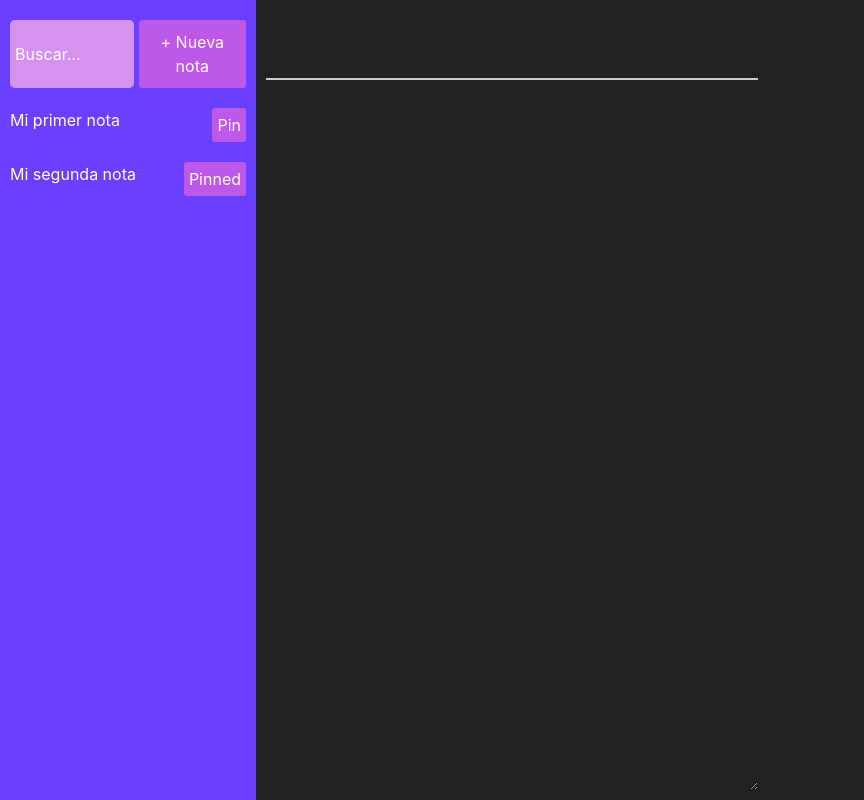
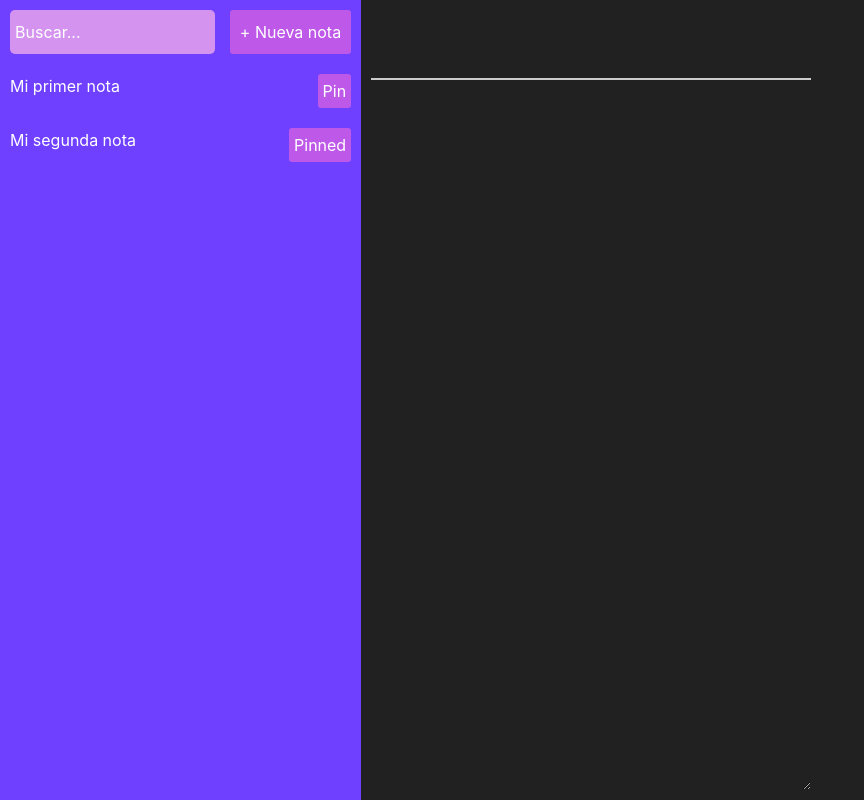
Before and after one commit to alejaam/notes, a React (Create React App) app: page / in a window 1280 px wide. Shown: the whole page, without its empty margins (0-864 px from the left). Built offline with nearby package versions, Linux system fonts and the light colour scheme.

Commit message:
Componente Panel

```diff
--- a/src/App.js
+++ b/src/App.js
@@ -2,6 +2,7 @@ import { useState } from 'react';
 import logo from './logo.svg';
 import './App.css';
 import Mensaje from './components/mensaje';
+import Panel from './components/componentes';
 
 function App() {
 
@@ -38,7 +39,7 @@ function App() {
 
     return (
         <div className='App container2'>
-            <div className='panel'>
+            <Panel>
                 <div className='menu'>
                     <input className='form search' placeholder='Buscar...' />
                     <button className='btn' onClick={handleClick}>+ Nueva nota</button>
@@ -57,10 +58,10 @@ function App() {
                         })
                     }
                 </div>
-            </div>
+            </Panel>
             <div className='editor'>
                 <div>
-                    <input className='title'/>
+                    <input className='title' />
                 </div>
                 <div className='editor-textarea'>
                     <textarea className='content'>
--- /dev/null
+++ b/src/components/componentes.js
@@ -0,0 +1,7 @@
+export default function Panel({children}) {
+    return (
+        <div>
+            {children}
+        </div>
+    );
+}
```
